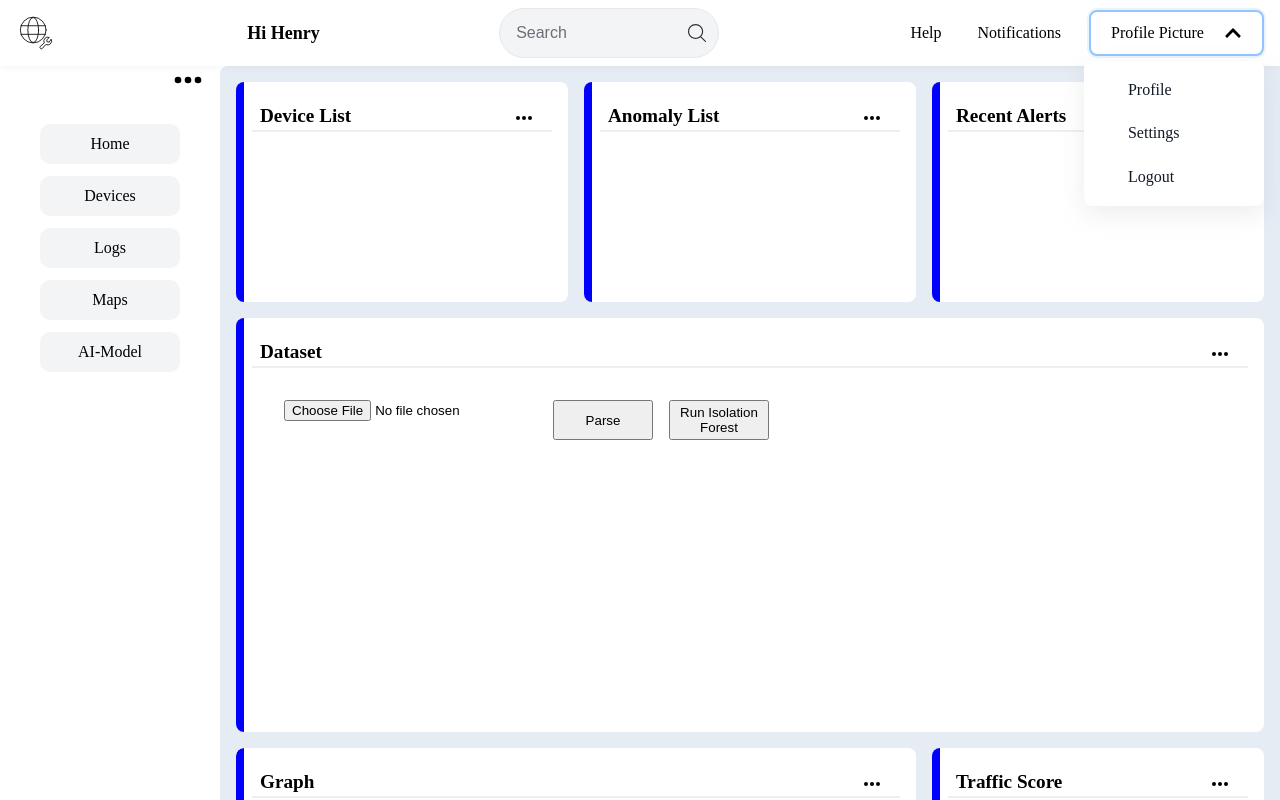
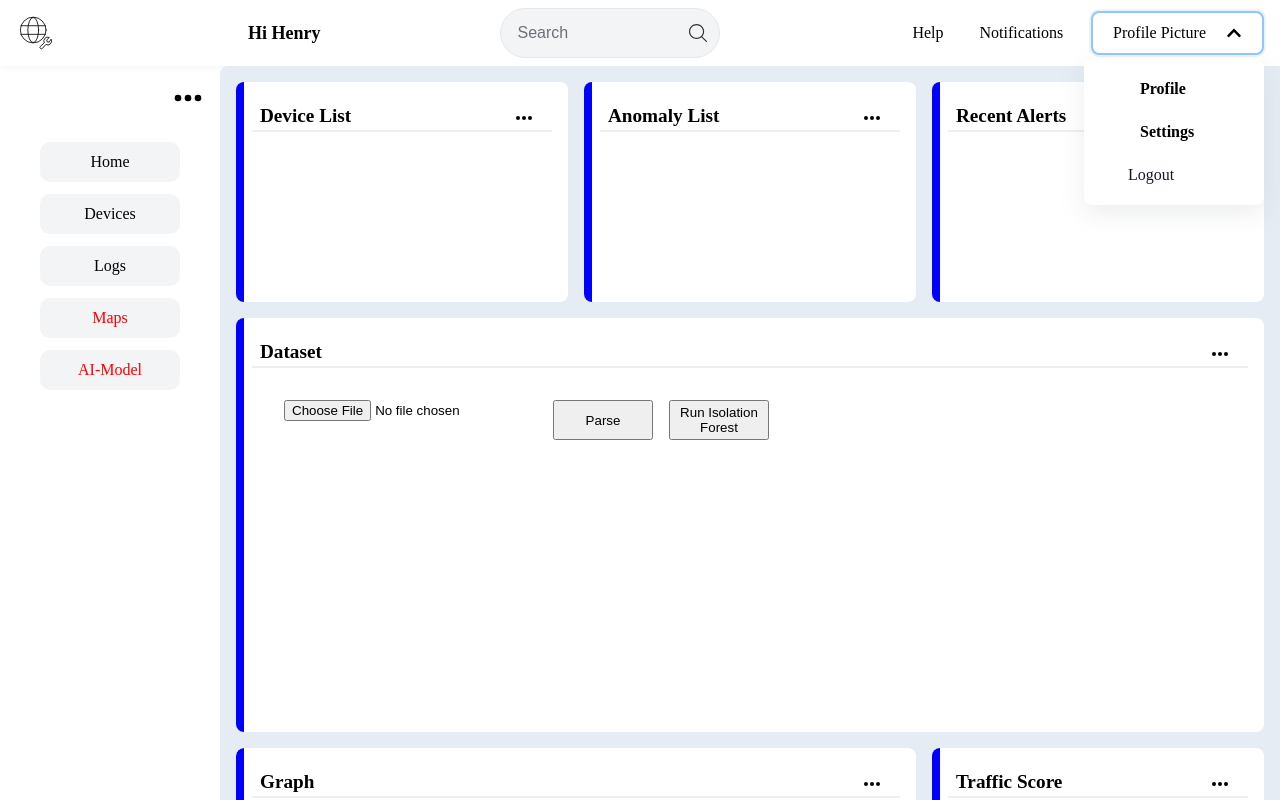
Before and after one commit to hreid1/COMP3000-LoRaWAN, a React (Vite) app in the folder sourcecode/my-app/: page / in a window 1280 px wide. Both pictures are taken after a click on the element "Profile Picture". Shown: the top 800 px of the page. Built offline with nearby package versions, Linux system fonts and the light colour scheme.

Commit message:
updated changes to UI featuring new nav menu's

```diff
--- a/sourcecode/my-app/src/components/Navbar/Navbar.css
+++ b/sourcecode/my-app/src/components/Navbar/Navbar.css
@@ -98,3 +98,13 @@ html, body {
 .searchbox img:hover {
   opacity: 1;
 }
+
+.navbarRight .dropdown a {
+  text-decoration: none;
+  color: black;
+}
+
+.navbarRight .dropdown span {
+  font-size: 16px;
+  font-weight: 0;
+}
--- a/sourcecode/my-app/src/components/Navbar/Navbar.jsx
+++ b/sourcecode/my-app/src/components/Navbar/Navbar.jsx
@@ -5,6 +5,7 @@ import helpImg from '../../assets/help.svg'
 import searchImg from '../../assets/search.svg'
 import networkImg from '../../assets/network.svg'
 import Dropdown, { DropdownItem } from '../Dropdown/Dropdown'
+import { Link } from "react-router"
 
 const Navbar = () => {
   return (
@@ -24,8 +25,16 @@ const Navbar = () => {
             buttonText="Profile Picture"
             content={
                 <>
-                <DropdownItem>Profile</DropdownItem>
-                <DropdownItem>Settings</DropdownItem>
+                <DropdownItem>
+                    <Link to="/profile">
+                        <span>Profile</span>
+                    </Link>
+                </DropdownItem>
+                <DropdownItem>
+                    <Link to="/settings">
+                        <span>Settings</span>
+                    </Link>
+                </DropdownItem>
                 <DropdownItem>Logout</DropdownItem>
                 </>
             }
--- a/sourcecode/my-app/src/components/Navbar/SideNavbar.css
+++ b/sourcecode/my-app/src/components/Navbar/SideNavbar.css
@@ -13,7 +13,6 @@
   height: 40px;
   cursor: pointer;
   align-self: flex-end;
-  padding-top: 3rem;
 }
 
 .menuContent {
@@ -52,3 +51,8 @@
   color: #2563eb;
   outline: none;
 }
+
+.menuContent a {
+  text-decoration: none;
+  color: black;
+}
--- a/sourcecode/my-app/src/components/Navbar/SideNavbar.jsx
+++ b/sourcecode/my-app/src/components/Navbar/SideNavbar.jsx
@@ -1,6 +1,8 @@
 import React from 'react'
 import './SideNavbar.css'
 import Dots from '../../assets/dots.svg'
+import { Link } from "react-router"
+
 
 const SideNavbar = () => {
   return (
@@ -8,11 +10,17 @@ const SideNavbar = () => {
       <img src={Dots} alt="" className='logo'/>
       <div className='menuContent'>
         <ul>
-          <li>Home</li>
-          <li>Devices</li>
-          <li>Logs</li>
-          <li>Maps</li>
-          <li>AI-Model</li>
+          <Link to="/dashboard">
+            <li>Home</li>
+          </Link>
+          <Link to="/devices">
+            <li>Devices</li>
+          </Link>
+          <Link to="/logs">
+            <li>Logs</li>
+          </Link>
+          <li style={{ color: "red"}}>Maps</li>
+          <li style={{ color: "red"}}>AI-Model</li>
         </ul>
       </div>
     </div>
--- a/sourcecode/my-app/src/pages/Dashboard/Dashboard.css
+++ b/sourcecode/my-app/src/pages/Dashboard/Dashboard.css
@@ -1,6 +1,6 @@
 #dashContainer {
   display: grid;
-  grid-template-columns: 220px 1fr;
+  grid-template-columns: 220px 2fr;
   grid-template-rows: auto 1fr;
   width: 100vw;
   overflow-x: hidden;
@@ -9,15 +9,11 @@
 .navbar {
   grid-column: 1 / 3;
   grid-row: 1 / 2;
-  z-index: 10;
-  position: sticky;
-  top: 0;
 }
 
 .sideNavbar {
   grid-column: 1 / 2;
   grid-row: 2 / 3;
-  z-index: 1;
 }
 
 .dashContentContainer {
--- a/sourcecode/my-app/src/pages/Devices/Devices.css
+++ b/sourcecode/my-app/src/pages/Devices/Devices.css
@@ -6,14 +6,14 @@
     grid-template-rows: auto 1fr;
 }
 
-.topNavbar {
-    grid-column: 2 / 3;
+.navbar{
+    grid-column: 1 / 3;
     grid-row: 1 / 2;
 }
 
 .sideNavbar {
     grid-column: 1 / 2;
-    grid-row: 1 / 3;
+    grid-row: 2 / 3;
 }
 
 .deviceContentContainer {
--- a/sourcecode/my-app/src/pages/Devices/Devices.jsx
+++ b/sourcecode/my-app/src/pages/Devices/Devices.jsx
@@ -1,6 +1,7 @@
 import { useState } from 'react'
 import React from 'react'
 import axios from 'axios'
+import Navbar from '../../components/Navbar/Navbar'
 import SideNavbar from '../../components/Navbar/SideNavbar'
 import './Devices.css'
 import Card from '../../components/Card';
@@ -19,7 +20,7 @@ const DeviceContent = () => (
 
 const Devices = () => (
   <div id="deviceContainer">
-    <TopNavbar />
+    <Navbar />
     <SideNavbar />
     <DeviceContent />
   </div>
--- a/sourcecode/my-app/src/pages/Logs/Logs.css
+++ b/sourcecode/my-app/src/pages/Logs/Logs.css
@@ -6,14 +6,14 @@
     grid-template-rows: auto 1fr;
 }
 
-.topNavbar {
-    grid-column: 2 / 3;
+.navbar{
+    grid-column: 1 / 3;
     grid-row: 1 / 2;
 }
 
 .sideNavbar {
     grid-column: 1 / 2;
-    grid-row: 1 / 3;
+    grid-row: 2 / 3;
 }
 
 .logContentContainer {
--- a/sourcecode/my-app/src/pages/Logs/Logs.jsx
+++ b/sourcecode/my-app/src/pages/Logs/Logs.jsx
@@ -1,6 +1,7 @@
 import React from "react";
 import { useState } from "react";
 import SideNavbar from '../../components/Navbar/SideNavbar'
+import Navbar from '../../components/Navbar/Navbar'
 import './Logs.css'
 import Card from '../../components/Card';
 
@@ -20,7 +21,7 @@ const LogContent = () => (
 
 const Logs = () => (
   <div id="logContainer">
-    <TopNavbar />
+    <Navbar />
     <SideNavbar />
     <LogContent />
   </div>
--- a/sourcecode/my-app/src/pages/Settings/Settings.jsx
+++ b/sourcecode/my-app/src/pages/Settings/Settings.jsx
@@ -2,6 +2,7 @@ import React from 'react'
 import SideNavbar from '../../components/Navbar/SideNavbar'
 import './Settings.css'
 import Card from '../../components/Card';
+import Navbar from '../../components/Navbar/Navbar';
 
 // This is the settings page
     // Will feature:
@@ -30,7 +31,7 @@ const SettingsContent = () => {
 const Settings = () => {
     return(
         <div id="settingsContainer">
-            <TopNavbar />
+            <Navbar />
             <SideNavbar />
             <SettingsContent />
         </div>
```
